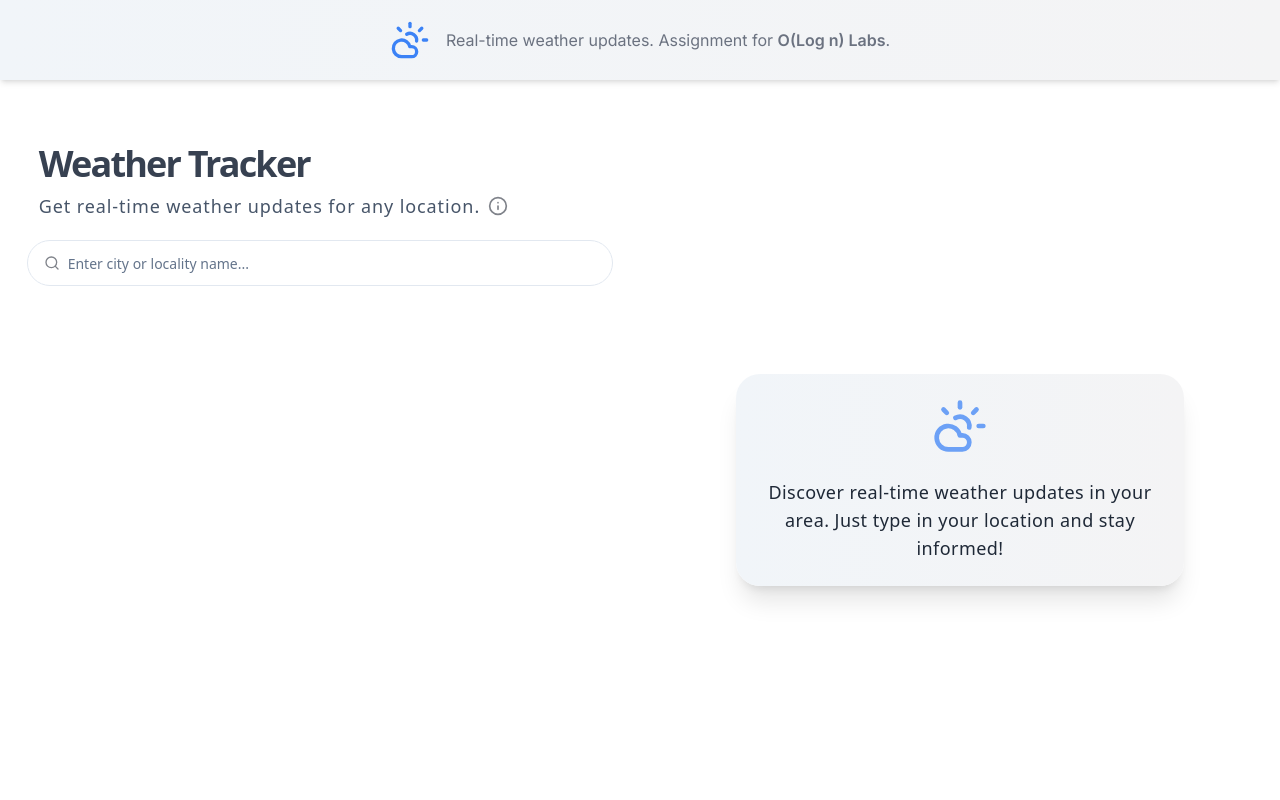
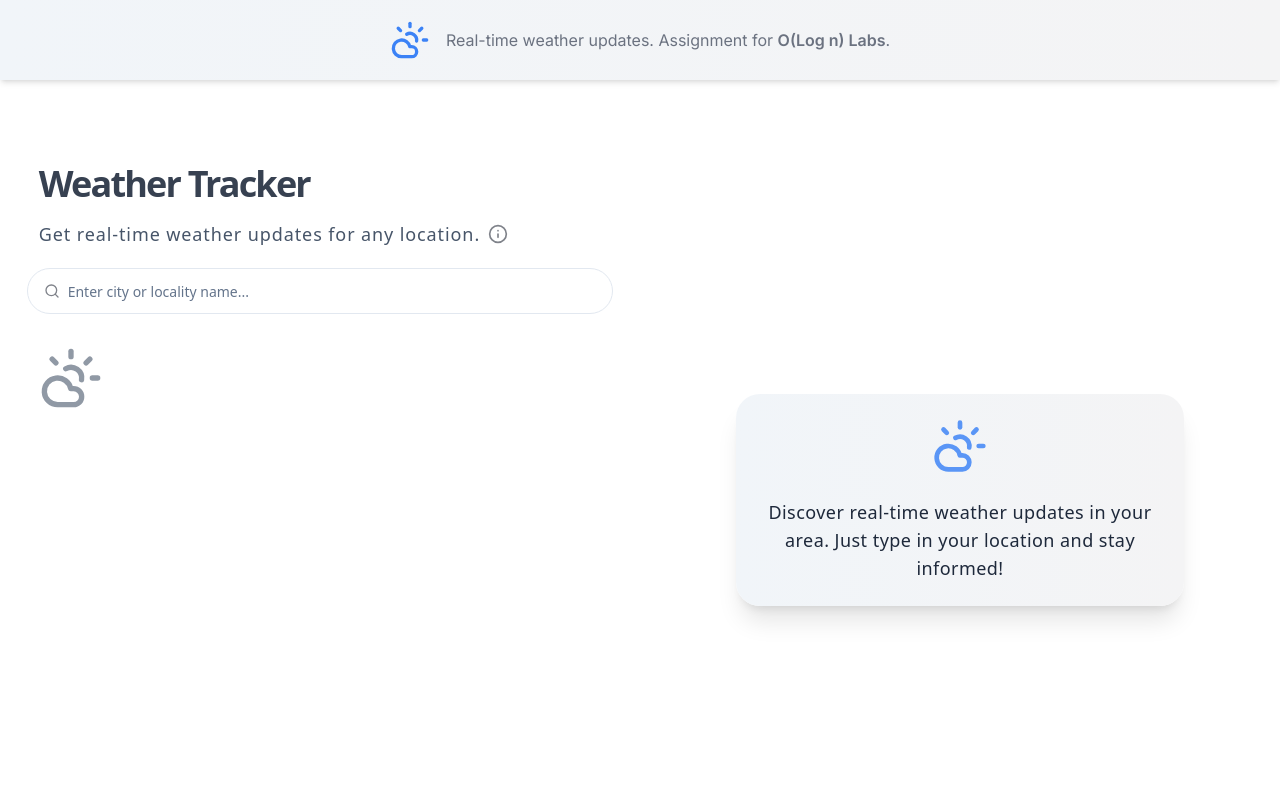
Before and after one commit to atNeerajShukla/weather-app, a Next.js app: page / in a window 1280 px wide. Shown: the top 800 px of the page. Built offline with nearby package versions, Linux system fonts and the light colour scheme.

Commit message:
bug fix ui

```diff
--- a/src/app/layout.tsx
+++ b/src/app/layout.tsx
@@ -20,9 +20,7 @@ export default function RootLayout({
   return (
     <html lang="en">
       <body className={inter.className}>
-        <Header />
         {children}
-        <Footer />
         <Toaster />
       </body>
     </html>
--- a/src/app/page.tsx
+++ b/src/app/page.tsx
@@ -1,5 +1,7 @@
 "use client"
 
+import Footer from "@/components/footer";
+import Header from "@/components/header";
 import SearchComponent from "@/components/searchComponent";
 import WeatherComponent from "@/components/weatherComponent";
 import { WeatherData } from "@/types/types";
@@ -21,11 +23,13 @@ export default function Home() {
 
 
   return (
-    <main>
-      <div className="grid md:grid-cols-2 md:min-h-screen">
+    <main className="flex flex-col min-h-screen" >
+      <Header />
+      <div className="flex-grow grid md:grid-cols-2 md:my-5">
         <SearchComponent setWeatherData={setWeatherData} setShowWeather={setShowWeather} />
         <WeatherComponent weatherData={weatherData} showWeather={showWeather} />
       </div>
+      <Footer />
     </main>
   );
 }
--- a/src/components/footer.tsx
+++ b/src/components/footer.tsx
@@ -2,7 +2,7 @@ import React from 'react'
 
 const Footer = () => {
     return (
-        <footer className="bg-slate-800 py-4 text-center text-gray-300 text-sm">
+        <footer className="bg-slate-800 p-4 text-center text-gray-300 text-sm">
             © 2024, Powered by <a href="https://www.ironycoder.com" className='underline' target="_blank" rel="noopener noreferrer">Neeraj Shukla</a>. Innovating the future with cutting-edge technology.
         </footer>
     )
--- a/src/components/searchComponent.tsx
+++ b/src/components/searchComponent.tsx
@@ -3,7 +3,7 @@ import { Command, CommandEmpty, CommandInput, CommandItem, CommandList } from "@
 import { fetchWeatherData } from "@/services/weatherService";
 import { WeatherData } from "@/types/types";
 import { AnimatePresence } from "framer-motion";
-import { Info, Loader, X } from "lucide-react";
+import { Cloud, CloudSun, CloudSunIcon, CoffeeIcon, Info, Loader, X } from "lucide-react";
 import { Dispatch, SetStateAction, useState } from "react";
 import { toast } from "sonner";
 import { cityLocalityData } from "../data/cityLocalityData";
@@ -67,11 +67,11 @@ const SearchComponent = ({ setWeatherData, setShowWeather }: { setWeatherData: D
     }
 
     return (
-        <MotionDiv className='pt-8 md:pt-16 font-sans'>
-            <Command className="mx-auto rounded-lg w-11/12 h-max">
-                <div className="flex flex-col space-y-5">
-                    <div className="ps-3">
-                        <h1 className="mb-2 font-bold text-3xl text-gray-700 md:text-4xl tracking-tight md:tracking-tighter">Weather Tracker</h1>
+        <MotionDiv className='pt-8 md:pt-16 md:min-h-screen font-sans'>
+            <Command className="mx-auto w-11/12">
+                <div className="flex flex-col">
+                    <div className="flex flex-col items-start space-y-4 mb-5 ps-3">
+                        <h1 className="font-bold text-3xl text-gray-700 md:text-4xl tracking-tight md:tracking-tighter">Weather Tracker</h1>
                         <div className="flex space-x-2">
                             <p className="text-slate-600 md:text-lg tracking-wider">Get real-time weather updates for any location.</p>
                             <TooltipProvider>
@@ -87,8 +87,6 @@ const SearchComponent = ({ setWeatherData, setShowWeather }: { setWeatherData: D
                                 </Tooltip>
                             </TooltipProvider>
                         </div>
-
-
                         <Dialog >
                             <DialogTrigger className="flex items-center md:hidden mt-3 px-2 py-1 border rounded-md"> <Info className="opacity-50 hover:opacity-100 transition-opacity duration-75 cursor-pointer me-2 size-4" />Info </DialogTrigger>
                             <DialogContent className="rounded-md w-11/12">
@@ -99,9 +97,8 @@ const SearchComponent = ({ setWeatherData, setShowWeather }: { setWeatherData: D
                                 </DialogHeader>
                             </DialogContent>
                         </Dialog>
+                    </div>
 
-
-                    </div>
                     <div className="relative">
                         <CommandInput
                             placeholder="Enter city or locality name..."
@@ -111,6 +108,9 @@ const SearchComponent = ({ setWeatherData, setShowWeather }: { setWeatherData: D
                         />
                         {searchInput && <X onClick={clearInput} className="absolute inset-y-3 opacity-60 h-5 cursor-pointer end-4" />}
                     </div>
+
+                    {!isFocused && <CloudSun className="opacity-60 mt-10 text-slate-600 animate-bounce ms-3 size-16" />}
+
                 </div>
                 {isFocused && (
                     <AnimatePresence>
--- a/src/components/weatherComponent.tsx
+++ b/src/components/weatherComponent.tsx
@@ -1,11 +1,9 @@
 import { WeatherData } from '@/types/types';
 import { AnimatePresence } from 'framer-motion';
-import { CloudRain, CloudSunIcon, Compass, Droplet, StarIcon, Thermometer, Wind } from 'lucide-react'; // Importing Lucide icons
+import { CloudRain, CloudSunIcon, Compass, Droplet, Thermometer, Wind } from 'lucide-react'; // Importing Lucide icons
 import { ReactNode } from 'react';
 import MotionDiv from './framer-motion/MotionDiv';
 
-
-// Weather Detail Component
 const WeatherDetail = ({ icon, label, value }: { icon: ReactNode, label: string, value: ReactNode }) => (
     <div className="flex space-x-3 py-3">
         {icon}
@@ -30,7 +28,6 @@ const WeatherComponent = ({ weatherData, showWeather }: { weatherData: WeatherDa
 
                     </div>
 
-                    {/* Weather Details */}
                     <div className="px-6 py-2 divide-y">
                         <WeatherDetail
                             icon={<Thermometer className="text-blue-500 size-8" />}
@@ -73,7 +70,7 @@ const WeatherComponent = ({ weatherData, showWeather }: { weatherData: WeatherDa
                 <AnimatePresence>
                     <MotionDiv className="flex flex-col items-center gap-4 shadow-xl mx-auto p-6 rounded-3xl w-11/12 max-w-md text-base text-center text-gray-800 tracking-wide primary-gradient">
                         <CloudSunIcon className="mb-2 w-14 h-14 text-blue-500 animate-pulse" />
-                        <p className="font-medium text-lg tracking-wide">
+                        <p className="text-lg text-slate-800 tracking-wide">
                             Discover real-time weather updates in your area. Just type in your location and stay informed!
                         </p>
                     </MotionDiv>
```
